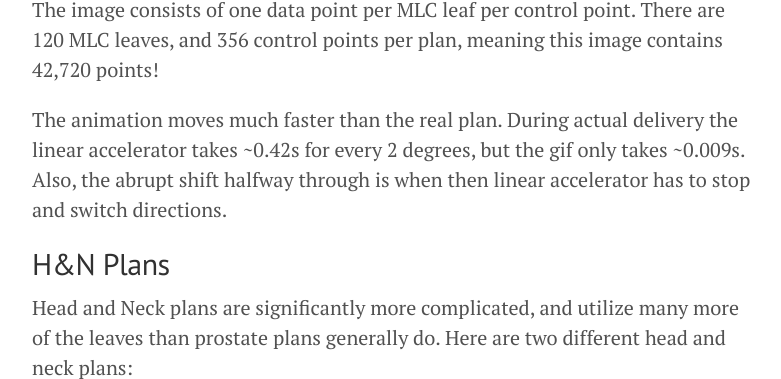
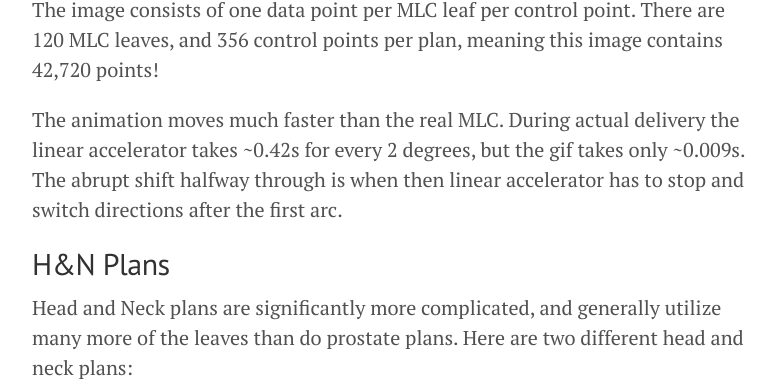
Before and after one commit to joelcarlson/joelcarlson.github.io, a Jekyll site: the page built from _posts/2014-12-29-MLC-Movements.md, in a window 1280 px wide, cut to the strip 1286-1665 px from the top of the page. Shown: the whole strip, without its empty margins (248-1029 px from the left). Built offline with Jekyll 4.4.1, drawn with Linux system fonts in a browser that asks for light colours; Markdown is read by kramdown in place of the engine named in the settings.

Commit message:
Update 2014-12-29-MLC-Movements.md

```diff
--- a/_posts/2014-12-29-MLC-Movements.md
+++ b/_posts/2014-12-29-MLC-Movements.md
@@ -21,11 +21,11 @@ I had the opportunity to analyse a set of MLC positions for a few treatment plan
 
 The image consists of one data point per MLC leaf per control point.  There are 120 MLC leaves, and 356 control points per plan, meaning this image contains 42,720 points!
 
-The animation moves much faster than the real plan.  During actual delivery the linear accelerator takes ~0.42s for every 2 degrees, but the gif only takes ~0.009s. Also, the abrupt shift halfway through is when then linear accelerator has to stop and switch directions.
+The animation moves much faster than the real MLC.  During actual delivery the linear accelerator takes ~0.42s for every 2 degrees, but the gif takes only ~0.009s. The abrupt shift halfway through is when then linear accelerator has to stop and switch directions after the first arc.
 
 ##H&N Plans
 
-Head and Neck plans are significantly more complicated, and utilize many more of the leaves than prostate plans generally do. Here are two different head and neck plans:
+Head and Neck plans are significantly more complicated, and generally utilize many more of the leaves than do prostate plans. Here are two different head and neck plans:
 
 <img src="http://i.imgur.com/HNHBFU7.gif" title="A typical HN plan" />
 
```
